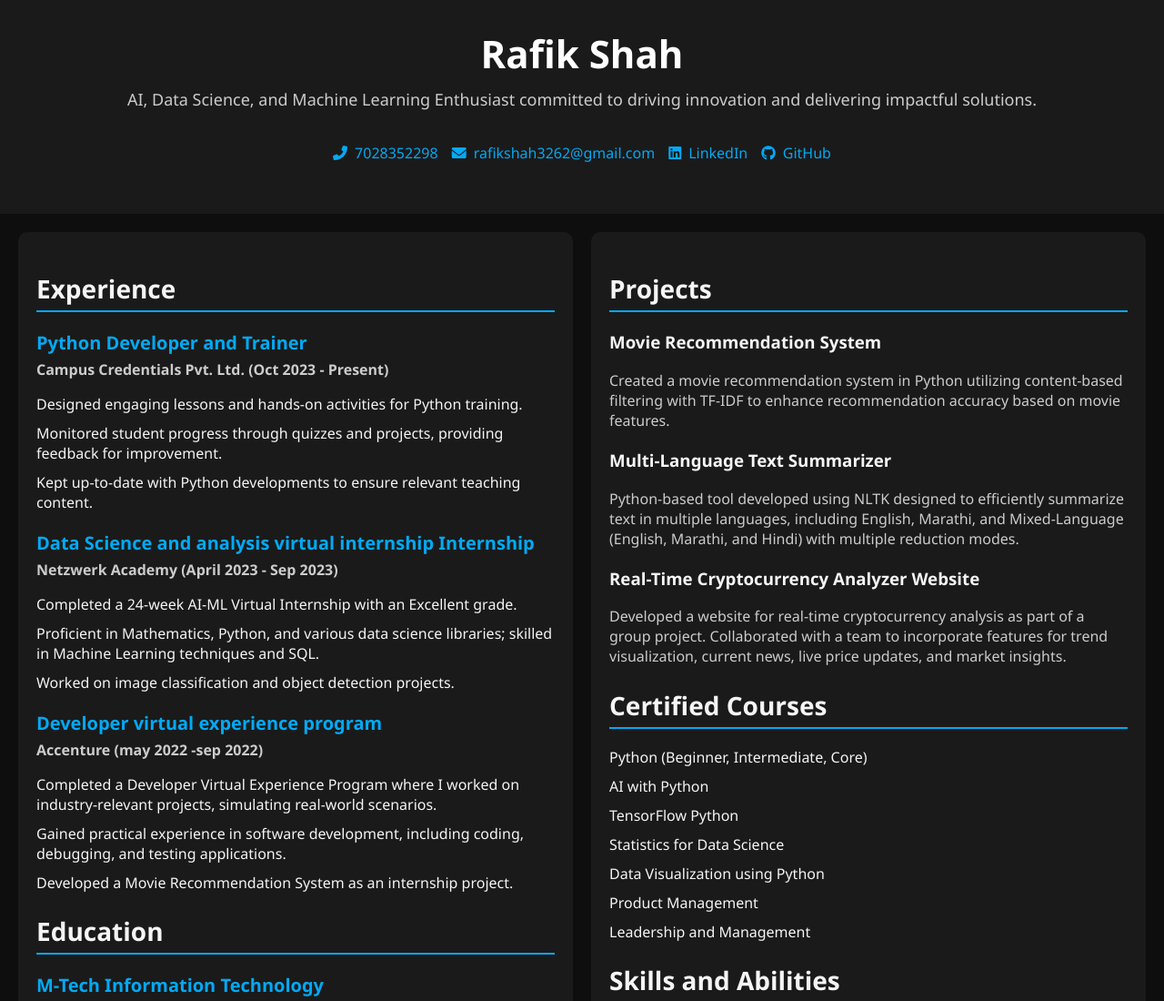
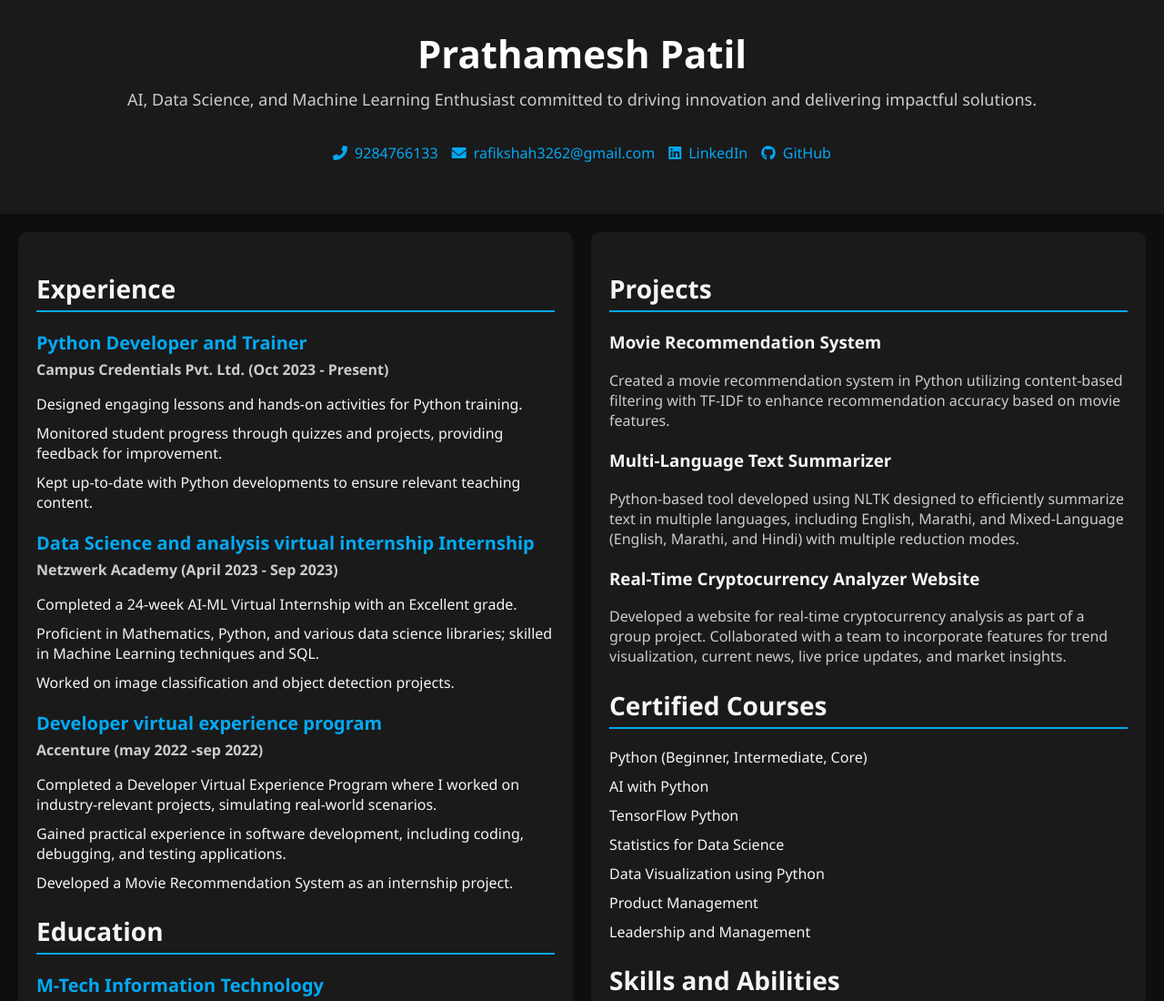
Before and after one commit to Prathamh09/Prathamh02, a plain HTML site: page index.html in a window 1280 px wide. Shown: the top 1100 px of the page at 91% size. Drawn offline with Linux system fonts and the light colour scheme.

Commit message:
Update index.html

```diff
--- a/index.html
+++ b/index.html
@@ -4,7 +4,7 @@
 <head>
     <meta charset="UTF-8">
     <meta name="viewport" content="width=device-width, initial-scale=1.0">
-    <title>Rafik Shah - Resume</title>
+    <title>Prathamesh Patil- Resume</title>
     <!-- Font Awesome for icons -->
     <link rel="stylesheet" href="https://cdnjs.cloudflare.com/ajax/libs/font-awesome/6.0.0-beta3/css/all.min.css">
     <style>
@@ -176,11 +176,11 @@
 
 <body>
     <header>
-        <h1>Rafik Shah</h1>
+        <h1>Prathamesh Patil</h1>
         <p>AI, Data Science, and Machine Learning Enthusiast committed to driving innovation and delivering impactful solutions.</p>
         <div class="contact-info">
             <ul>
-                <li><i class="fas fa-phone-alt"></i>7028352298</li>
+                <li><i class="fas fa-phone-alt"></i>9284766133</li>
                 <li><i class="fas fa-envelope"></i> <a href="mailto:rafikshah3262@gmail.com">rafikshah3262@gmail.com</a></li>
                 <li><i class="fab fa-linkedin"></i> <a href="https://www.linkedin.com/in/rafik-shah-179875209/" target="_blank">LinkedIn</a></li>
                 <li><i class="fab fa-github"></i> <a href="https://github.com/RAFIKSHA" target="_blank">GitHub</a></li>
```
